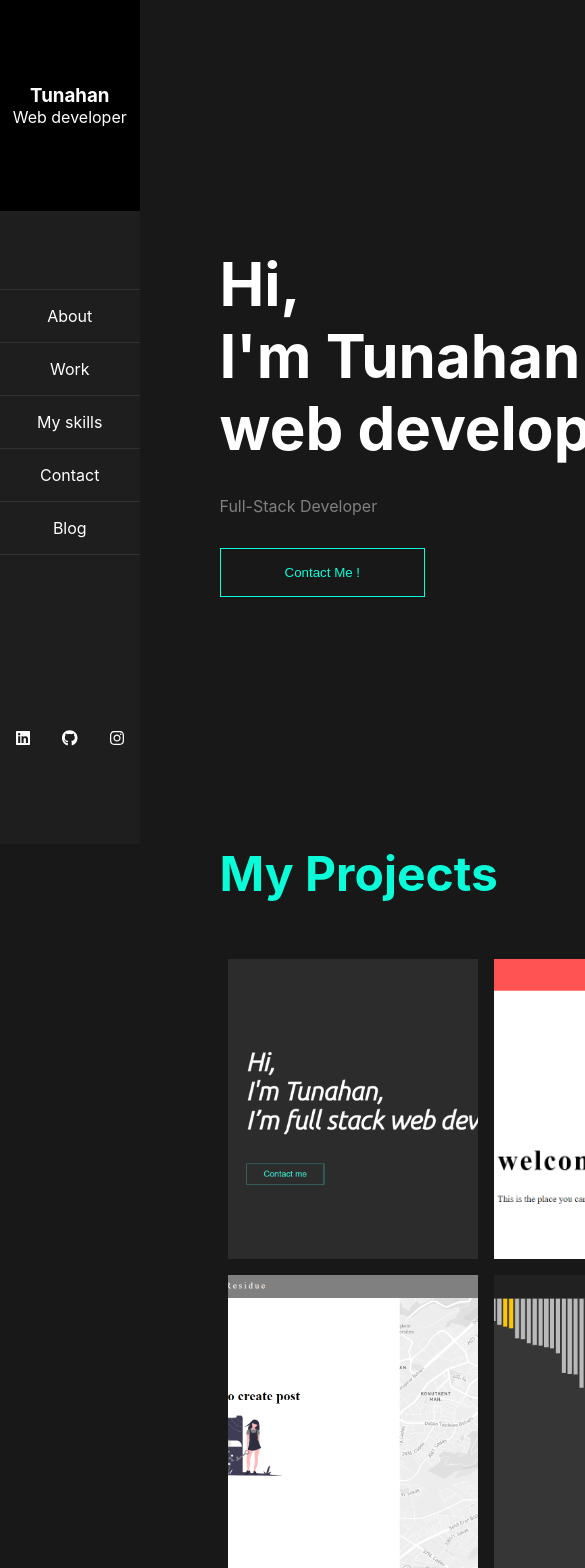
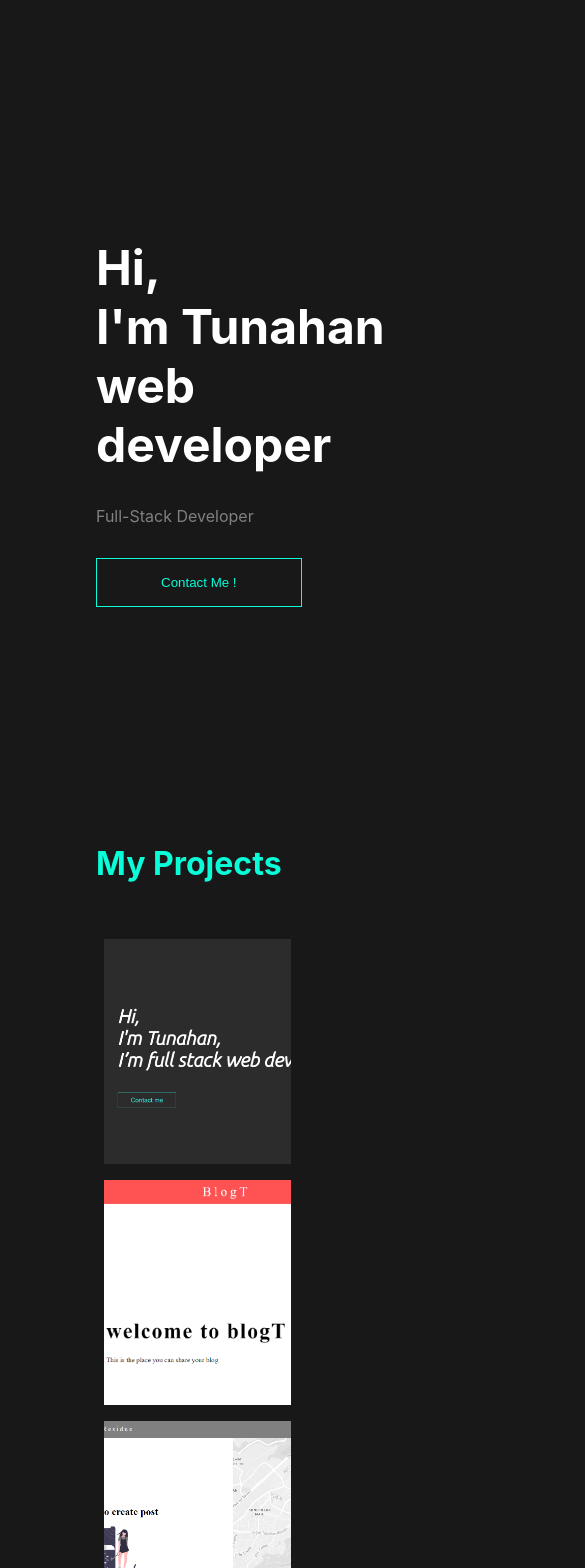
Before and after one commit to tezcanTunahan/cv-dark, a Next.js app: page / in a window 390 px wide. Shown: the top 1568 px of the page, 585 px wide, since content can reach past the window. Built offline with nearby package versions, Linux system fonts and the light colour scheme.

Commit message:
mobile responsive

```diff
--- a/pages/index.js
+++ b/pages/index.js
@@ -19,7 +19,6 @@ export default function Home() {
             <Skills />
             <Contact />
           </main>
-          <Footer />
         </div>
       </div>
     </Container>
--- a/styles/_mixins.scss
+++ b/styles/_mixins.scss
@@ -29,9 +29,9 @@
 @mixin font-size($font-size) {
   font-size: $font-size;
   @include respond-to(md) {
-    font-size: calc($font-size - 0.1rem);
+    font-size: calc($font-size - 0.5rem);
   }
   @include respond-to(sm) {
-    font-size: calc($font-size - 0.25rem);
+    font-size: calc($font-size - 1rem);
   }
 }
--- a/styles/components/contact.scss
+++ b/styles/components/contact.scss
@@ -1,7 +1,6 @@
 .contact {
   height: 100vh;
   @include flex(row, flex-start, center);
-  margin-left: 5rem;
   &__left {
     flex-basis: 50%;
     @include flex(column, center, flex-start);
@@ -21,3 +20,12 @@
     }
   }
 }
+
+@include respond-to(lg) {
+  .contact {
+    margin-left: 0;
+    &__left {
+      flex-basis: 90%;
+    }
+  }
+}
--- a/styles/components/navbar.scss
+++ b/styles/components/navbar.scss
@@ -46,3 +46,9 @@
     }
   }
 }
+
+@include respond-to(lg) {
+  .navbar {
+    display: none;
+  }
+}
--- a/styles/components/skills.scss
+++ b/styles/components/skills.scss
@@ -1,28 +1,30 @@
 .skills {
   height: 100vh;
-  @include flex(row, flex-start, center);
-  margin-left: 5rem;
+  @include flex(row, space-between, center);
   &__right {
-    padding-right: 5rem;
-    flex-basis: 50%;
+    flex-basis: 45%;
     h1 {
       color: $fourth-color;
-      font-size: 3rem;
+      @include font-size(3rem);
     }
     p {
-      padding: 1rem 0;
+      padding: 0.5rem 0;
     }
   }
   &__left {
-    flex-basis: 50%;
-    padding-right: 5rem;
-    flex-basis: 50%;
+    flex-basis: 45%;
     h1 {
       color: $fourth-color;
-      font-size: 3rem;
+      @include font-size(3rem);
     }
     p {
       padding: 0.5rem 0;
     }
   }
 }
+
+@include respond-to(lg) {
+  .skills {
+    margin-left: 0;
+  }
+}
--- a/styles/components/ui/flipCard.scss
+++ b/styles/components/ui/flipCard.scss
@@ -59,3 +59,10 @@
     padding: 0.5rem;
   }
 }
+
+@include respond-to(lg) {
+  .flip-card {
+    width: 187px;
+    height: 225px;
+  }
+}
--- a/styles/components/ui/footer.scss
+++ /dev/null
@@ -1,6 +0,0 @@
-.footer {
-  width: 100%;
-  height: 8vh;
-  background-color: $secondary-color;
-  @include flex(row, center, center);
-}
--- a/styles/components/welcome.scss
+++ b/styles/components/welcome.scss
@@ -1,7 +1,6 @@
 .welcome {
   height: 100vh;
   @include flex(column, center, flex-start);
-  margin-left: 5rem;
   h1 {
     @include font-size(4rem);
   }
@@ -9,16 +8,9 @@
     color: $grey;
     margin: 2rem 0px;
   }
-  button {
-    color: $fourth-color;
-    background-color: transparent;
-    border: 1px solid $fourth-color;
-    padding: 1rem 4rem;
-    cursor: pointer;
-  }
-  button:hover {
-    color: $primary-color;
-    background-color: $fourth-color;
-    transition: all 0.3s 0.3s ease-in-out;
+}
+@include respond-to(lg) {
+  .welcome {
+    margin-left: 0px;
   }
 }
--- a/styles/components/work.scss
+++ b/styles/components/work.scss
@@ -1,8 +1,7 @@
 .work {
-  margin-left: 5rem;
   h1 {
     color: $fourth-color;
-    font-size: 3rem;
+    @include font-size(3rem);
   }
   &__projects {
     margin-top: 3rem;
@@ -10,3 +9,9 @@
     flex-wrap: wrap;
   }
 }
+
+@include respond-to(lg) {
+  .work {
+    margin-left: 0;
+  }
+}
--- a/styles/globals.scss
+++ b/styles/globals.scss
@@ -14,7 +14,6 @@
 @import './components/ui/input.scss';
 @import './components/ui/textInput.scss';
 @import './components/ui/alert.scss';
-@import './components/ui/footer.scss';
 
 html,
 body {
--- a/styles/pages/index.scss
+++ b/styles/pages/index.scss
@@ -7,6 +7,20 @@
     left: 0;
   }
   &__page {
+    margin-left: 5rem;
+
     flex-basis: 90%;
   }
 }
+
+@include respond-to(lg) {
+  .home {
+    margin-left: 1rem;
+    &__navbar {
+      display: none;
+    }
+    &__page {
+      flex-basis: 100%;
+    }
+  }
+}
```
